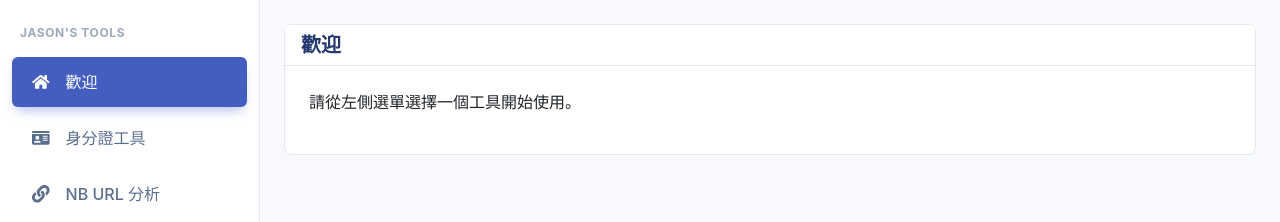
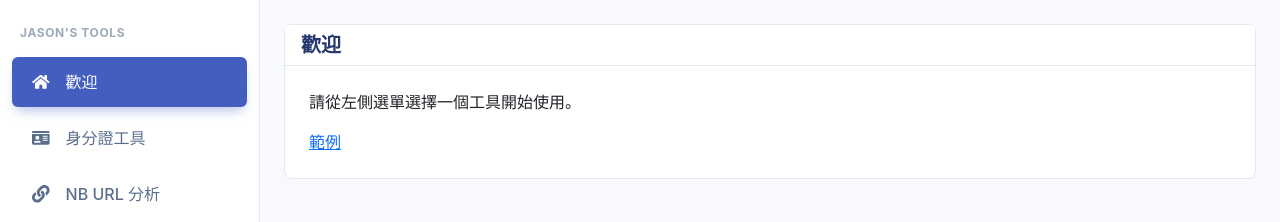
Before and after one commit to jasonSOUI/jason-tools, a React (Vite) app: page / in a window 1280 px wide. Shown: the top 222 px of the page. Built offline with nearby package versions, Linux system fonts and the light colour scheme.

Commit message:
Update Welcome.tsx

```diff
--- a/src/tools/Welcome.tsx
+++ b/src/tools/Welcome.tsx
@@ -4,6 +4,7 @@ const Welcome: React.FC = () => {
   return (
     <div>
       <p>請從左側選單選擇一個工具開始使用。</p>
+      <a href="https://github.com/jasonSOUI/LifeDocument/blob/main/%E7%AF%84%E4%BE%8B.md">範例</a>
     </div>
   );
 };
```
